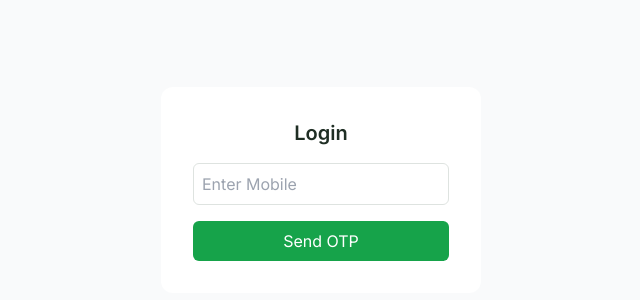
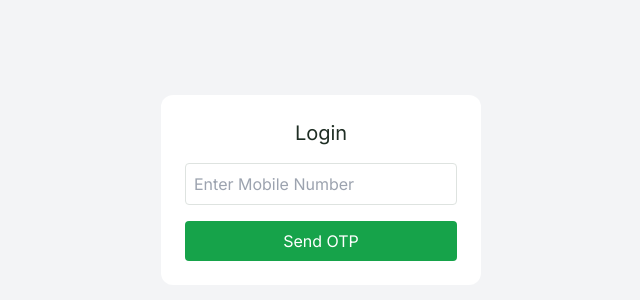
Before and after one commit to Ecobhangar/eBhangar, a React (Vite) app in the folder client/: page /login in a window 1280 px wide. Shown: the part 210-510 px from the top of the page, without its empty margins (319-959 px from the left). Built offline with nearby package versions, Linux system fonts and the light colour scheme; no server answers.

Commit message:
Fix Firebase login

```diff
--- a/client/src/firebase.ts
+++ b/client/src/firebase.ts
@@ -1,20 +1,26 @@
 // client/src/lib/firebase.ts
-import { initializeApp, getApps, getApp } from "firebase/app";
-import { getAuth, RecaptchaVerifier, signInWithPhoneNumber } from "firebase/auth";
+import firebase from "firebase/compat/app";
+import "firebase/compat/auth";
 
+// ❗ Direct static values use karo — Firebase OTP modular env variables break karta hai
 const firebaseConfig = {
-  apiKey: import.meta.env.VITE_FIREBASE_API_KEY,
-  authDomain: import.meta.env.VITE_FIREBASE_AUTH_DOMAIN,
-  projectId: import.meta.env.VITE_FIREBASE_PROJECT_ID,
-  storageBucket: import.meta.env.VITE_FIREBASE_STORAGE_BUCKET,
-  messagingSenderId: import.meta.env.VITE_FIREBASE_MESSAGING_SENDER_ID,
-  appId: import.meta.env.VITE_FIREBASE_APP_ID,
-  measurementId: import.meta.env.VITE_FIREBASE_MEASUREMENT_ID,
+  apiKey: "AIzaSyCLEnHodLazsZn_PLqwIuwvMAndVFZyg",
+  authDomain: "ebhangar-4e9ac.firebaseapp.com",
+  projectId: "ebhangar-4e9ac",
+  storageBucket: "ebhangar-4e9ac.appspot.com",
+  messagingSenderId: "336983550215",
+  appId: "1:336983550215:web:0e51b5b9808bceacd7ba2",
+  measurementId: "G-E3RDNXSHQC"
 };
 
-// ✅ Initialize only once to prevent duplicate app errors
-export const app = getApps().length === 0 ? initializeApp(firebaseConfig) : getApp();
+// Initialize
+if (!firebase.apps.length) {
+  firebase.initializeApp(firebaseConfig);
+}
 
-// ✅ Export Auth instance and helpers
-export const auth = getAuth(app);
-export { RecaptchaVerifier, signInWithPhoneNumber };
+// EXPORTS
+export const auth = firebase.auth();
+export const RecaptchaVerifier = firebase.auth.RecaptchaVerifier;
+export const signInWithPhoneNumber = firebase.auth().signInWithPhoneNumber.bind(firebase.auth());
+
+export default firebase;
--- a/client/src/lib/firebase.ts
+++ b/client/src/lib/firebase.ts
@@ -1,7 +1,14 @@
 // client/src/lib/firebase.ts
 import { initializeApp, getApps, getApp } from "firebase/app";
-import { getAuth, RecaptchaVerifier, signInWithPhoneNumber } from "firebase/auth";
+import {
+  getAuth,
+  RecaptchaVerifier,
+  signInWithPhoneNumber,
+  PhoneAuthProvider,
+  signInWithCredential,
+} from "firebase/auth";
 
+// Firebase Config (from .env)
 const firebaseConfig = {
   apiKey: import.meta.env.VITE_FIREBASE_API_KEY,
   authDomain: import.meta.env.VITE_FIREBASE_AUTH_DOMAIN,
@@ -12,9 +19,16 @@ const firebaseConfig = {
   measurementId: import.meta.env.VITE_FIREBASE_MEASUREMENT_ID,
 };
 
-// ✅ Initialize only once to prevent duplicate app errors
-export const app = getApps().length === 0 ? initializeApp(firebaseConfig) : getApp();
+// Initialize Firebase safely
+export const app =
+  getApps().length === 0 ? initializeApp(firebaseConfig) : getApp();
 
-// ✅ Export Auth instance and helpers
 export const auth = getAuth(app);
-export { RecaptchaVerifier, signInWithPhoneNumber };
+
+// Export Firebase helpers
+export {
+  RecaptchaVerifier,
+  signInWithPhoneNumber,
+  PhoneAuthProvider,
+  signInWithCredential,
+};
--- a/client/src/pages/Login.tsx
+++ b/client/src/pages/Login.tsx
@@ -1,8 +1,13 @@
 // client/src/pages/Login.tsx
+
 import { useState, useEffect } from "react";
-import { RecaptchaVerifier, signInWithPhoneNumber, PhoneAuthProvider, signInWithCredential } from "firebase/auth";
+import {
+  RecaptchaVerifier,
+  signInWithPhoneNumber,
+  PhoneAuthProvider,
+  signInWithCredential,
+} from "firebase/auth";
 import { auth } from "@/lib/firebase";
-import { useLocation } from "wouter";
 
 export default function Login() {
   const [phone, setPhone] = useState("");
@@ -10,94 +15,123 @@ export default function Login() {
   const [otp, setOtp] = useState("");
   const [confirmationResult, setConfirmationResult] = useState<any>(null);
   const [loading, setLoading] = useState(false);
-  const [, setLocation] = useLocation();
 
-  // Init reCAPTCHA once
+  // Create invisible reCAPTCHA ONCE
   useEffect(() => {
     if (!window.recaptchaVerifier) {
       window.recaptchaVerifier = new RecaptchaVerifier(
-        auth,
         "recaptcha-container",
-        { size: "invisible" }
+        {
+          size: "invisible",
+        },
+        auth
       );
     }
   }, []);
 
+  // Send OTP
   const sendOtp = async () => {
-    if (!phone) return alert("Enter phone");
+    if (!phone) return alert("Enter mobile number");
 
-    const formattedPhone = phone.startsWith("+") ? phone : `+91${phone}`;
+    const formattedPhone = phone.startsWith("+")
+      ? phone
+      : `+91${phone.trim()}`;
+
     setLoading(true);
+
     try {
       const appVerifier = window.recaptchaVerifier;
-      const result = await signInWithPhoneNumber(auth, formattedPhone, appVerifier);
+      const result = await signInWithPhoneNumber(
+        auth,
+        formattedPhone,
+        appVerifier
+      );
+
       setConfirmationResult(result);
       setOtpSent(true);
-      alert("OTP Sent ✅");
-    } catch (e) {
-      alert("Error sending OTP");
+
+      alert("OTP Sent Successfully ✅");
+    } catch (error: any) {
+      console.error(error);
+      alert("Error sending OTP ❌");
     }
+
     setLoading(false);
   };
 
+  // Verify OTP
   const verifyOtp = async () => {
     if (!otp) return alert("Enter OTP");
-    if (!confirmationResult) return alert("OTP expired, resend");
 
     setLoading(true);
+
     try {
       const credential = PhoneAuthProvider.credential(
         confirmationResult.verificationId,
         otp
       );
+
       await signInWithCredential(auth, credential);
 
-      alert("Login Successful ✅");
+      alert("Login Successful 🎉");
 
-      setTimeout(() => {
-        window.location.href = "/dashboard"; // refresh to sync context
-      }, 400);
-    } catch (e) {
+      // Redirect
+      window.location.href = "/dashboard";
+    } catch (error) {
       alert("Invalid OTP ❌");
     }
+
     setLoading(false);
   };
 
   return (
-    <div className="flex flex-col items-center justify-center min-h-screen bg-gray-50">
+    <div className="flex flex-col items-center justify-center min-h-screen bg-gray-100">
 
       {!otpSent ? (
-        <div className="bg-white shadow-lg p-8 rounded-xl w-80">
-          <h2 className="text-xl font-semibold mb-4 text-center">Login</h2>
+        // Phone screen
+        <div className="bg-white p-6 shadow-lg rounded-xl w-80">
+          <h2 className="text-xl mb-4 text-center">Login</h2>
+
           <input
             type="tel"
-            placeholder="Enter Mobile"
+            placeholder="Enter Mobile Number"
             value={phone}
             onChange={(e) => setPhone(e.target.value)}
-            className="border p-2 rounded-md w-full mb-4"
+            className="border p-2 rounded w-full mb-4"
           />
-          <button onClick={sendOtp} disabled={loading}
-            className="bg-green-600 text-white w-full py-2 rounded-md">
+
+          <button
+            onClick={sendOtp}
+            disabled={loading}
+            className="bg-green-600 text-white py-2 w-full rounded"
+          >
             {loading ? "Sending..." : "Send OTP"}
           </button>
         </div>
       ) : (
-        <div className="bg-white shadow-lg p-8 rounded-xl w-80">
-          <h2 className="text-xl font-semibold mb-4 text-center">Enter OTP</h2>
+        // OTP screen
+        <div className="bg-white p-6 shadow-lg rounded-xl w-80">
+          <h2 className="text-xl mb-4 text-center">Enter OTP</h2>
+
           <input
             type="text"
             placeholder="123456"
             value={otp}
             onChange={(e) => setOtp(e.target.value)}
-            className="border p-2 rounded-md w-full mb-4"
+            className="border p-2 rounded w-full mb-4"
           />
-          <button onClick={verifyOtp} disabled={loading}
-            className="bg-green-600 text-white w-full py-2 rounded-md">
+
+          <button
+            onClick={verifyOtp}
+            disabled={loading}
+            className="bg-green-600 text-white py-2 w-full rounded"
+          >
             {loading ? "Verifying..." : "Verify OTP"}
           </button>
         </div>
       )}
 
+      {/* Required for Firebase reCAPTCHA */}
       <div id="recaptcha-container"></div>
     </div>
   );
```
